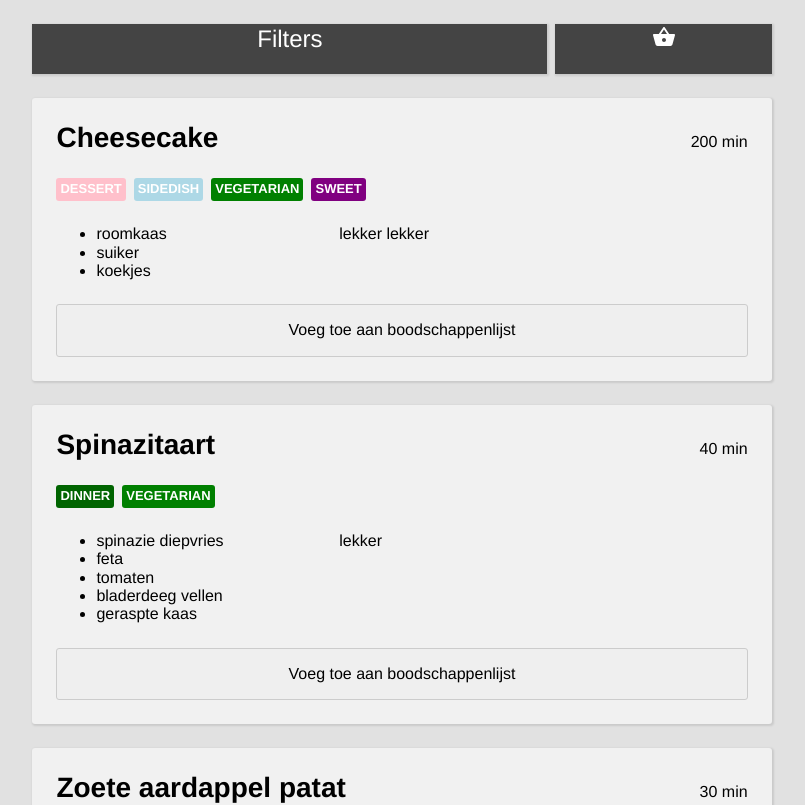
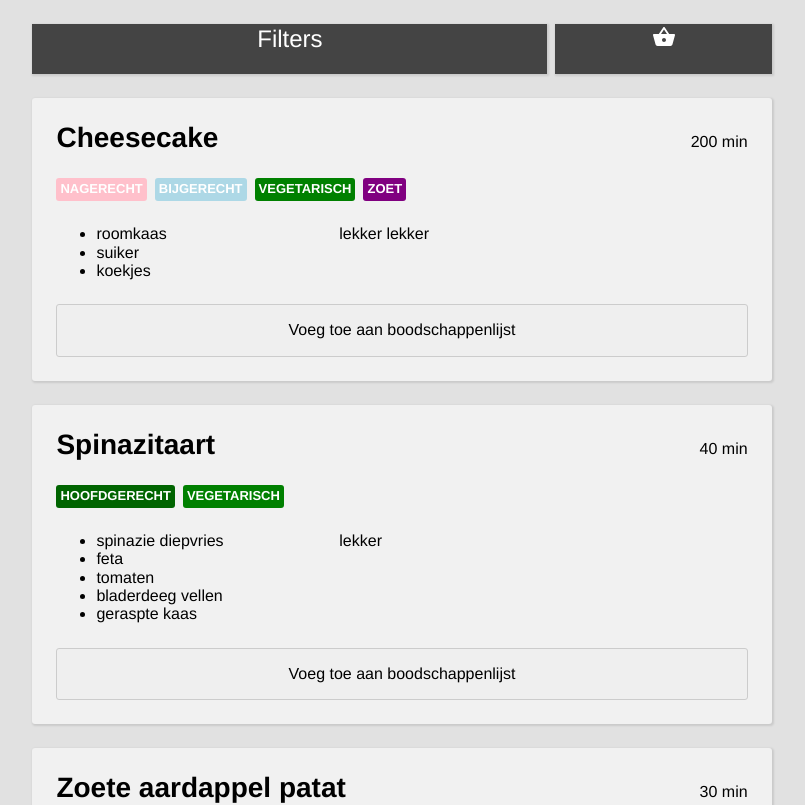
Before and after one commit to madstrawberry/old_recipes, a React (Create React App) app: page / in a window 1280 px wide. Shown: the top 805 px of the page, without its empty margins (238-1043 px from the left). Built offline with nearby package versions, Linux system fonts and the light colour scheme; a web font is replaced by a local one.

Commit message:
Translate also in recipe blocks

```diff
--- a/src/components/Filters.tsx
+++ b/src/components/Filters.tsx
@@ -3,9 +3,9 @@ import { FilterState, FilterAction } from '../helpers/filterReducer';
 import styled from 'styled-components';
 import { RecipeType, RecipeCategory } from '../models';
 import { GridContainer } from './shared/GridContainer';
-import { TypeButton, CategoryButton } from './shared/TypeButton';
 import { GridColumn } from './shared/GridColumn';
 import AddIcon from '@material-ui/icons/Add';
+import { translateCategory, translateType } from '../helpers/translation';
 
 type Props = {
   filters: FilterState;
@@ -94,7 +94,7 @@ export const Filter: React.FC<Props> = ({ filters, sendFilter, closeDialog }) =>
                   isActive={type === filters.type}
                   onClick={() => sendFilter({ type: 'FILTER_TYPE', payload: type })}
                 >
-                  {type}
+                  {translateType(type)}
                 </TypeButton>
               </GridColumn>
             ))}
@@ -106,12 +106,12 @@ export const Filter: React.FC<Props> = ({ filters, sendFilter, closeDialog }) =>
           <GridContainer columnGap={'sm'} top={'sm'}>
             {Object.values(RecipeCategory).map((category, index) => (
               <GridColumn key={index}>
-                <CategoryButton
+                <TypeButton
                   isActive={category === filters.category}
                   onClick={() => sendFilter({ type: 'FILTER_CATEGORY', payload: category })}
                 >
-                  {category}
-                </CategoryButton>
+                  {translateCategory(category)}
+                </TypeButton>
               </GridColumn>
             ))}
           </GridContainer>
@@ -177,3 +177,9 @@ const TextButton = styled.button`
   border: 0;
   background: none;
 `;
+
+const TypeButton = styled.button<{ isActive?: boolean }>`
+  border: 1px solid #aaa;
+  border-radius: 3px;
+  background: ${props => (props.isActive ? 'pink' : 'transparent')};
+`;
--- a/src/components/RecipeBlock.tsx
+++ b/src/components/RecipeBlock.tsx
@@ -5,6 +5,7 @@ import { GridContainer } from './shared/GridContainer';
 import { GridColumn } from './shared/GridColumn';
 import { Label } from './shared/Label';
 import { Container } from './shared/Container';
+import { translateType, translateCategory } from '../helpers/translation';
 
 type Props = {
   recipe: Recipe;
@@ -23,12 +24,12 @@ export const RecipeBlock: React.FC<Props> = ({ recipe }) => {
       <GridContainer columnGap="sm" top="lg">
         {recipe.category.map((c, i) => (
           <GridColumn key={i}>
-            <CategoryLabel type={c}>{c}</CategoryLabel>
+            <CategoryLabel type={c}>{translateCategory(c)}</CategoryLabel>
           </GridColumn>
         ))}
         {recipe.type.map((t, i) => (
           <GridColumn key={i}>
-            <TypeLabel type={t}>{t}</TypeLabel>
+            <TypeLabel type={t}>{translateType(t)}</TypeLabel>
           </GridColumn>
         ))}
       </GridContainer>
--- a/src/components/shared/TypeButton.tsx
+++ /dev/null
@@ -1,76 +0,0 @@
-import styled from 'styled-components';
-import React from 'react';
-
-import { RecipeType, RecipeCategory } from '../../models';
-
-type TypeButtonProps = {
-  isActive: boolean;
-  onClick: () => void;
-  children: RecipeType;
-};
-
-export const TypeButton: React.FC<TypeButtonProps> = ({ children, isActive, onClick }) => {
-  return (
-    <StyledTypeBtn isActive={isActive} onClick={onClick}>
-      {translateType(children)}
-    </StyledTypeBtn>
-  );
-};
-
-type CategoryButtonProps = {
-  isActive: boolean;
-  onClick: () => void;
-  children: RecipeCategory;
-};
-
-export const CategoryButton: React.FC<CategoryButtonProps> = ({ children, isActive, onClick }) => {
-  return (
-    <StyledTypeBtn isActive={isActive} onClick={onClick}>
-      {translateCategory(children)}
-    </StyledTypeBtn>
-  );
-};
-
-function translateType(type: RecipeType) {
-  switch (type) {
-    case RecipeType.fish:
-      return 'Vis';
-    case RecipeType.meat:
-      return 'Vlees';
-    case RecipeType.soup:
-      return 'Soep';
-    case RecipeType.sweet:
-      return 'Zoet';
-    case RecipeType.vegan:
-      return 'Vegan';
-    case RecipeType.vegetarian:
-      return 'Vegetarisch';
-    default:
-      return type;
-  }
-}
-
-function translateCategory(type: RecipeCategory) {
-  switch (type) {
-    case RecipeCategory.breakfast:
-      return 'Ontbijt';
-    case RecipeCategory.dessert:
-      return 'Nagerecht';
-    case RecipeCategory.dinner:
-      return 'Hoofdgerecht';
-    case RecipeCategory.lunch:
-      return 'Lunch';
-    case RecipeCategory.sidedish:
-      return 'Bijgerecht';
-    case RecipeCategory.starter:
-      return 'Voorgerecht';
-    default:
-      return type;
-  }
-}
-
-const StyledTypeBtn = styled.button<{ isActive?: boolean }>`
-  border: 1px solid #aaa;
-  border-radius: 3px;
-  background: ${props => (props.isActive ? 'pink' : 'transparent')};
-`;
--- /dev/null
+++ b/src/helpers/translation.ts
@@ -0,0 +1,39 @@
+import { RecipeCategory, RecipeType } from '../models';
+
+export function translateType(type: RecipeType) {
+  switch (type) {
+    case RecipeType.fish:
+      return 'Vis';
+    case RecipeType.meat:
+      return 'Vlees';
+    case RecipeType.soup:
+      return 'Soep';
+    case RecipeType.sweet:
+      return 'Zoet';
+    case RecipeType.vegan:
+      return 'Vegan';
+    case RecipeType.vegetarian:
+      return 'Vegetarisch';
+    default:
+      return type;
+  }
+}
+
+export function translateCategory(type: RecipeCategory) {
+  switch (type) {
+    case RecipeCategory.breakfast:
+      return 'Ontbijt';
+    case RecipeCategory.dessert:
+      return 'Nagerecht';
+    case RecipeCategory.dinner:
+      return 'Hoofdgerecht';
+    case RecipeCategory.lunch:
+      return 'Lunch';
+    case RecipeCategory.sidedish:
+      return 'Bijgerecht';
+    case RecipeCategory.starter:
+      return 'Voorgerecht';
+    default:
+      return type;
+  }
+}
```
